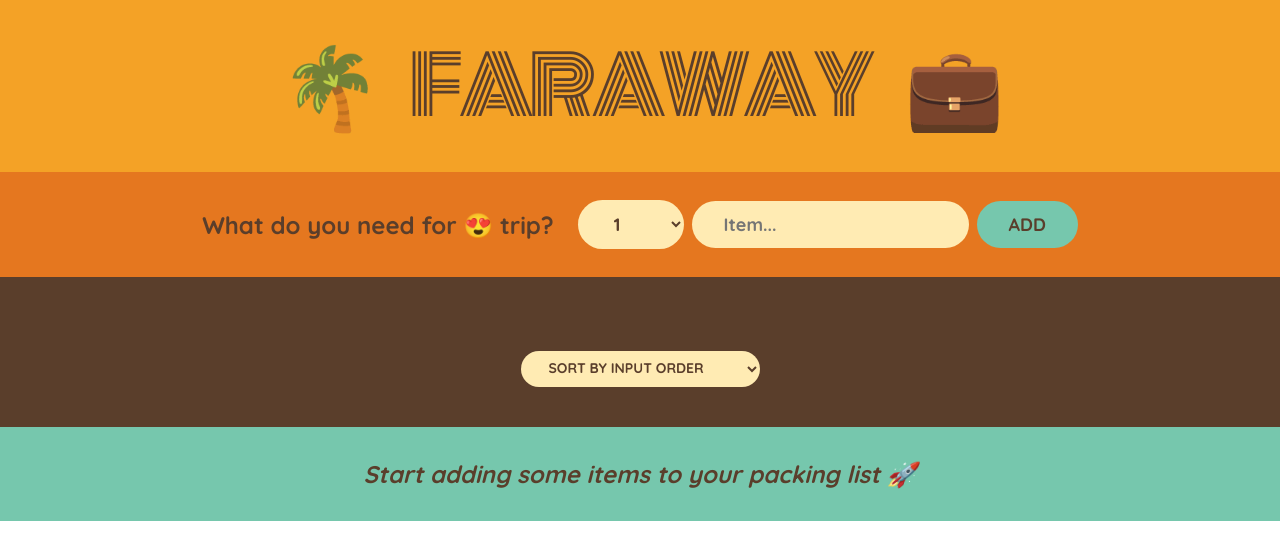
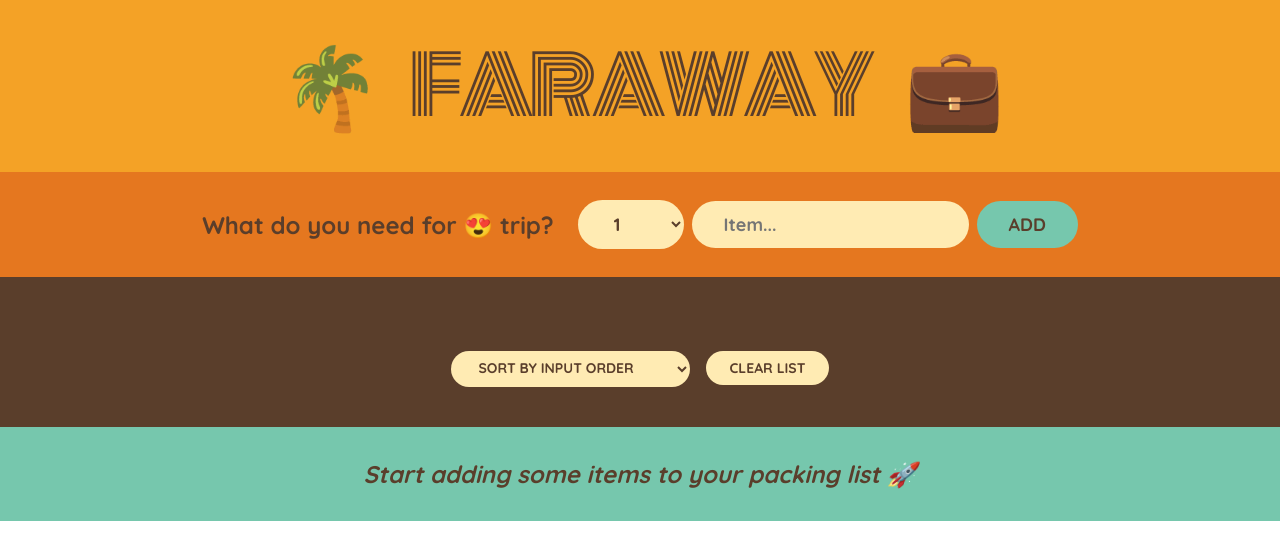
Before and after one commit to adityaonx/travel_list_v2, a React (Create React App) app: page / in a window 1280 px wide. Shown: the top 560 px of the page. Built offline with nearby package versions, Linux system fonts and the light colour scheme.

Commit message:
Added Reset Button

```diff
--- a/src/App.js
+++ b/src/App.js
@@ -15,6 +15,12 @@ function App() {
       )
     );
   }
+  function handleReset() {
+    const confirmed = window.confirm(
+      "Are you sure you want to clear the list?"
+    );
+    if (confirmed) setItems([]);
+  }
   return (
     <div>
       <Logo />
@@ -23,6 +29,7 @@ function App() {
         items={items}
         onDeleteItem={handleDelete}
         onToggleItem={handleToggleItem}
+        onReset={handleReset}
       />
       <Summary items={items} />
     </div>
@@ -67,7 +74,7 @@ function Form({ onAddItems }) {
     </form>
   );
 }
-function PackagingList({ items, onDeleteItem, onToggleItem }) {
+function PackagingList({ items, onDeleteItem, onToggleItem, onReset }) {
   const [sortBy, setSortBy] = useState("input");
 
   let sortedItems;
@@ -100,6 +107,7 @@ function PackagingList({ items, onDeleteItem, onToggleItem }) {
           <option value="description">Sort by description</option>
           <option value="packed">Sort by packed status</option>
         </select>
+        <button onClick={onReset}>Clear List</button>
       </div>
     </div>
   );
```
